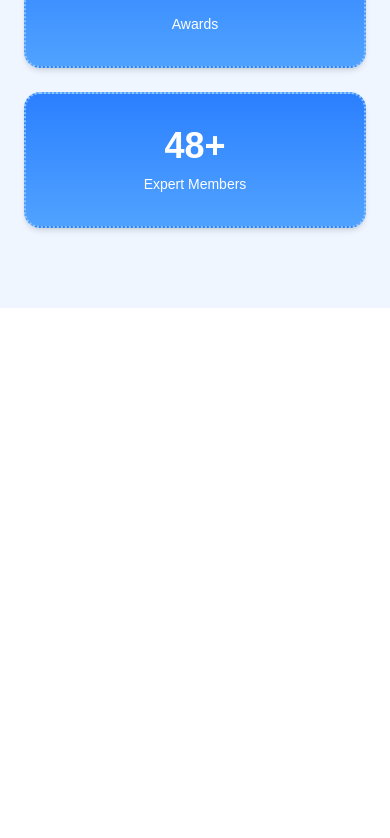
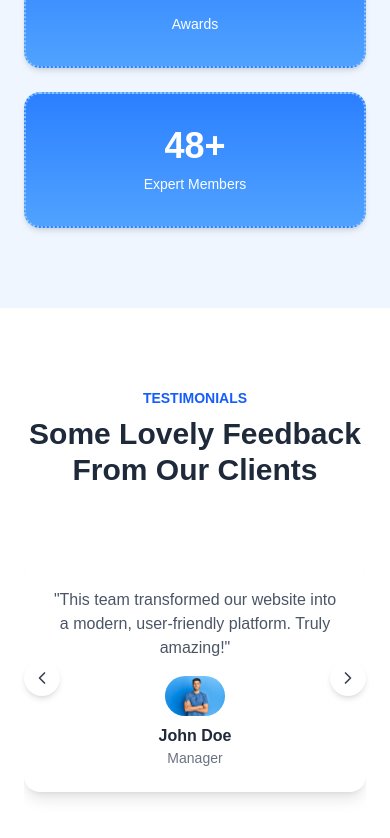
Before and after one commit to Tharmithan-N/syarixlab, a Next.js app: page / in a window 390 px wide. Shown: the part 11072-11910 px from the top of the page. Before the commit the page ends 11380 px from the top, so only its background shows below. Built offline with nearby package versions, Linux system fonts and the light colour scheme.

Commit message:
testimonial section added

```diff
--- /dev/null
+++ b/app/components/TestimonialsSection/TestimonialsSection.tsx
@@ -0,0 +1,286 @@
+// "use client";
+
+// import { useState } from "react";
+// import { motion } from "framer-motion";
+// import Image from "next/image";
+// import { ChevronLeft, ChevronRight } from "lucide-react";
+
+// const testimonials = [
+//   {
+//     quote:
+//       "This team transformed our website into a modern, user-friendly platform. Truly amazing!",
+//     name: "John Doe",
+//     position: "Manager",
+//     image: "/testimonials/user1.jpg",
+//   },
+//   {
+//     quote:
+//       "Our small shop sales increased tremendously after their landing page redesign!",
+//     name: "Alice Smith",
+//     position: "Small Shop Owner",
+//     image: "/testimonials/user1.jpg",
+//   },
+//   {
+//     quote:
+//       "Professional and timely delivery. The best web development experience we've had.",
+//     name: "Robert Johnson",
+//     position: "Business Man",
+//     image: "/testimonials/user1.jpg",
+//   },
+//   {
+//     quote: "They understood our vision perfectly and implemented it beautifully.",
+//     name: "Emma Brown",
+//     position: "Manager",
+//     image: "/testimonials/user1.jpg",
+//   },
+//   {
+//     quote:
+//       "Highly recommend them for any business looking to improve their online presence.",
+//     name: "Michael Davis",
+//     position: "Small Shop Owner",
+//     image: "/testimonials/user1.jpg",
+//   },
+//   // Add more testimonials as needed
+// ];
+
+// export default function TestimonialsSection() {
+//   const [currentIndex, setCurrentIndex] = useState(0);
+
+//   const visibleCards = 4; // desktop
+//   const totalCards = testimonials.length;
+
+//   const next = () => {
+//     setCurrentIndex((prev) =>
+//       prev + 1 > totalCards - visibleCards ? 0 : prev + 1
+//     );
+//   };
+
+//   const prev = () => {
+//     setCurrentIndex((prev) =>
+//       prev - 1 < 0 ? totalCards - visibleCards : prev - 1
+//     );
+//   };
+
+//   return (
+//     <section className="py-20 bg-white">
+//       <div className="max-w-7xl mx-auto px-6 text-center">
+//         {/* Small heading */}
+//         <motion.p
+//           initial={{ opacity: 0, y: 10 }}
+//           whileInView={{ opacity: 1, y: 0 }}
+//           transition={{ duration: 0.5 }}
+//           className="text-blue-600 text-sm font-semibold mb-2"
+//         >
+//           TESTIMONIALS
+//         </motion.p>
+
+//         {/* Big heading */}
+//         <motion.h2
+//           initial={{ opacity: 0, y: 10 }}
+//           whileInView={{ opacity: 1, y: 0 }}
+//           transition={{ duration: 0.5, delay: 0.1 }}
+//           className="text-3xl md:text-4xl font-bold text-gray-800 mb-12"
+//         >
+//           Some Lovely Feedback From Our Clients
+//         </motion.h2>
+
+//         {/* Carousel */}
+//         <div className="relative">
+//           {/* Cards container */}
+//           <div className="overflow-hidden">
+//             <motion.div
+//               animate={{ x: `-${currentIndex * (100 / visibleCards)}%` }}
+//               transition={{ type: "spring", stiffness: 100, damping: 20 }}
+//               className="flex gap-6 py-7"
+//             >
+//               {testimonials.map((t, idx) => (
+//                 <div
+//                   key={idx}
+//                   className="flex-shrink-0 w-full sm:w-[80%] md:w-[calc(25%-1.5rem)] bg-white shadow-lg rounded-2xl p-6 text-center"
+//                 >
+//                   <p className="text-gray-600 mb-4">"{t.quote}"</p>
+//                   <div className="flex flex-col items-center">
+//                     <Image
+//                       src={t.image}
+//                       alt={t.name}
+//                       width={60}
+//                       height={60}
+//                       className="rounded-full mb-2 object-cover"
+//                     />
+//                     <h4 className="text-gray-800 font-semibold">{t.name}</h4>
+//                     <p className="text-gray-500 text-sm">{t.position}</p>
+//                   </div>
+//                 </div>
+//               ))}
+//             </motion.div>
+//           </div>
+
+//           {/* Arrows */}
+//           <button
+//             onClick={prev}
+//             className="absolute top-1/2 left-0 -translate-y-1/2 bg-white shadow-md p-2 rounded-full hover:bg-gray-100 transition"
+//           >
+//             <ChevronLeft className="w-5 h-5 text-gray-700" />
+//           </button>
+//           <button
+//             onClick={next}
+//             className="absolute top-1/2 right-0 -translate-y-1/2 bg-white shadow-md p-2 rounded-full hover:bg-gray-100 transition"
+//           >
+//             <ChevronRight className="w-5 h-5 text-gray-700" />
+//           </button>
+//         </div>
+//       </div>
+//     </section>
+//   );
+// }
+
+
+"use client";
+
+import { useState, useEffect } from "react";
+import { motion } from "framer-motion";
+import Image from "next/image";
+import { ChevronLeft, ChevronRight } from "lucide-react";
+
+const testimonials = [
+  {
+    quote:
+      "This team transformed our website into a modern, user-friendly platform. Truly amazing!",
+    name: "John Doe",
+    position: "Manager",
+    image: "/testimonials/user1.jpg",
+  },
+  {
+    quote:
+      "Our small shop sales increased tremendously after their landing page redesign!",
+    name: "Alice Smith",
+    position: "Small Shop Owner",
+    image: "/testimonials/user1.jpg",
+  },
+  {
+    quote:
+      "Professional and timely delivery. The best web development experience we've had.",
+    name: "Robert Johnson",
+    position: "Business Man",
+    image: "/testimonials/user1.jpg",
+  },
+  {
+    quote: "They understood our vision perfectly and implemented it beautifully.",
+    name: "Emma Brown",
+    position: "Manager",
+    image: "/testimonials/user1.jpg",
+  },
+  {
+    quote:
+      "Highly recommend them for any business looking to improve their online presence.",
+    name: "Michael Davis",
+    position: "Small Shop Owner",
+    image: "/testimonials/user1.jpg",
+  },
+];
+
+export default function TestimonialsSection() {
+  const [currentIndex, setCurrentIndex] = useState(0);
+  const [visibleCards, setVisibleCards] = useState(4);
+
+  const totalCards = testimonials.length;
+
+  // Update visible cards based on window width
+  useEffect(() => {
+    const updateVisibleCards = () => {
+      const width = window.innerWidth;
+      if (width < 640) setVisibleCards(1); // mobile
+      else if (width < 1024) setVisibleCards(2); // tablet
+      else setVisibleCards(4); // desktop
+    };
+
+    updateVisibleCards();
+    window.addEventListener("resize", updateVisibleCards);
+    return () => window.removeEventListener("resize", updateVisibleCards);
+  }, []);
+
+  const next = () => {
+    setCurrentIndex((prev) =>
+      prev + 1 > totalCards - visibleCards ? 0 : prev + 1
+    );
+  };
+
+  const prev = () => {
+    setCurrentIndex((prev) =>
+      prev - 1 < 0 ? totalCards - visibleCards : prev - 1
+    );
+  };
+
+  return (
+    <section className="py-20 bg-white">
+      <div className="max-w-7xl mx-auto px-6 text-center">
+        {/* Small heading */}
+        <motion.p
+          initial={{ opacity: 0, y: 10 }}
+          whileInView={{ opacity: 1, y: 0 }}
+          transition={{ duration: 0.5 }}
+          className="text-blue-600 text-sm font-semibold mb-2"
+        >
+          TESTIMONIALS
+        </motion.p>
+
+        {/* Big heading */}
+        <motion.h2
+          initial={{ opacity: 0, y: 10 }}
+          whileInView={{ opacity: 1, y: 0 }}
+          transition={{ duration: 0.5, delay: 0.1 }}
+          className="text-3xl md:text-4xl font-bold text-gray-800 mb-12"
+        >
+          Some Lovely Feedback From Our Clients
+        </motion.h2>
+
+        {/* Carousel */}
+        <div className="relative">
+          <div className="overflow-hidden">
+            <motion.div
+              animate={{
+                x: `-${(currentIndex * 100) / visibleCards}%`,
+              }}
+              transition={{ type: "spring", stiffness: 100, damping: 20 }}
+              className="flex gap-6 py-7"
+            >
+              {testimonials.map((t, idx) => (
+                <div
+                  key={idx}
+                  className={`flex-shrink-0 w-full sm:w-[80%] md:w-[calc(25%-1.5rem)] bg-white shadow-lg rounded-2xl p-6 text-center`}
+                >
+                  <p className="text-gray-600 mb-4">"{t.quote}"</p>
+                  <div className="flex flex-col items-center">
+                    <Image
+                      src={t.image}
+                      alt={t.name}
+                      width={60}
+                      height={60}
+                      className="rounded-full mb-2 object-cover"
+                    />
+                    <h4 className="text-gray-800 font-semibold">{t.name}</h4>
+                    <p className="text-gray-500 text-sm">{t.position}</p>
+                  </div>
+                </div>
+              ))}
+            </motion.div>
+          </div>
+
+          {/* Arrows */}
+          <button
+            onClick={prev}
+            className="absolute top-1/2 left-0 -translate-y-1/2 bg-white shadow-md p-2 rounded-full hover:bg-gray-100 transition"
+          >
+            <ChevronLeft className="w-5 h-5 text-gray-700" />
+          </button>
+          <button
+            onClick={next}
+            className="absolute top-1/2 right-0 -translate-y-1/2 bg-white shadow-md p-2 rounded-full hover:bg-gray-100 transition"
+          >
+            <ChevronRight className="w-5 h-5 text-gray-700" />
+          </button>
+        </div>
+      </div>
+    </section>
+  );
+}
--- a/app/page.tsx
+++ b/app/page.tsx
@@ -8,6 +8,7 @@ import CloudStorageSection from "./components/CloudStorageSection/CloudStorageSe
 import SEOSection from "./components/SEOSection/SEOSection";
 import LatestWorkSection from "./components/LatestWorkSection/LatestWorkSection";
 import StatsSection from "./components/StatsSection/StatsSection";
+import TestimonialsSection from "./components/TestimonialsSection/TestimonialsSection";
 
 export default function Home() {
   return (
@@ -21,6 +22,7 @@ export default function Home() {
       <SEOSection />
       <LatestWorkSection />
       <StatsSection />
+      <TestimonialsSection />
     </>
   );
 }
```
Also changed, not shown: public/testimonials/user1.jpg (added).
